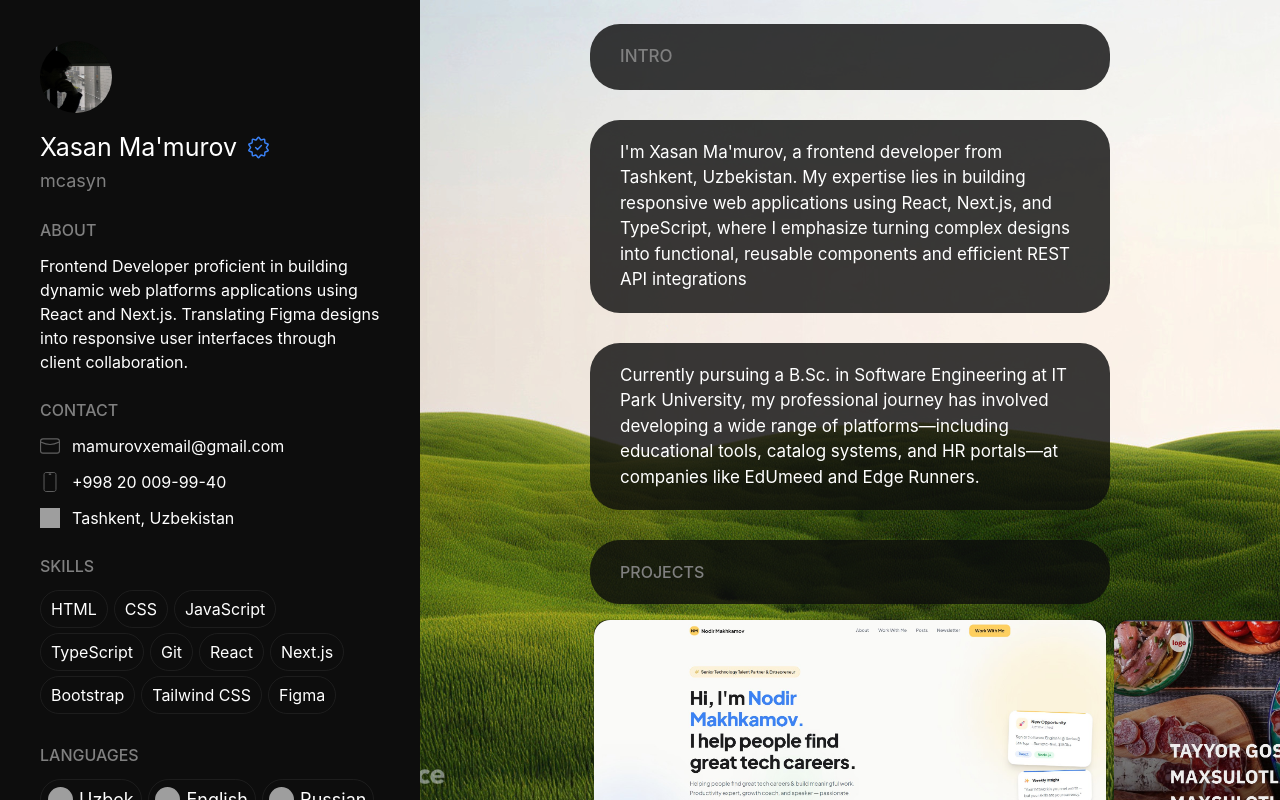
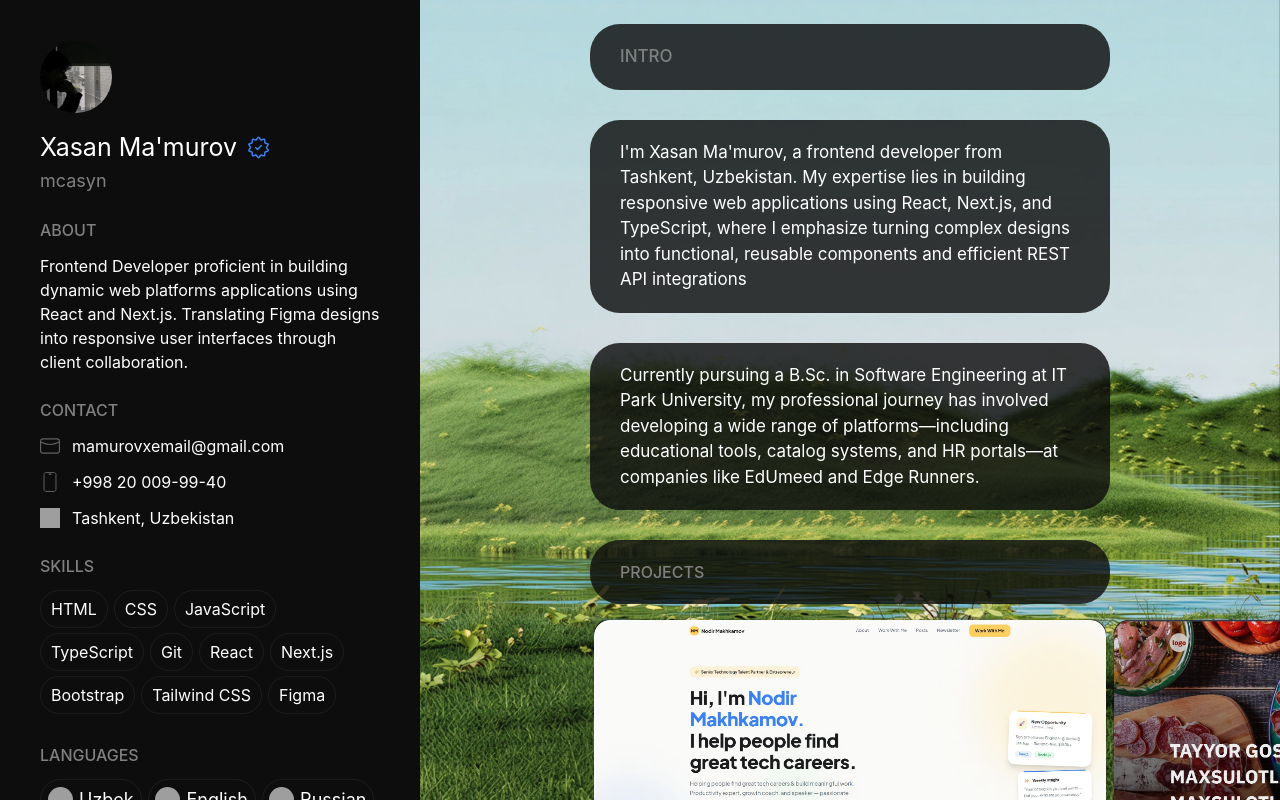
Before and after one commit to MXasan/portfolio-mcasyn, a React app: page / in a window 1280 px wide. Shown: the top 800 px of the page. Built offline with nearby package versions, Linux system fonts and the light colour scheme; grey boxes are pictures that could not be loaded; the HTML template or start-up script is replaced by a standard one.

Commit message:
fix: now it bg is fixed for ois macos also

```diff
--- a/src/app/App.css
+++ b/src/app/App.css
@@ -9,6 +9,7 @@
     background: #0D0D0D;
     /* height: 100vh; */
     max-width: 420px;
+    z-index: 1;
 }
 
 .left-side {
@@ -28,12 +29,30 @@
     background-position: center;
     background-attachment: fixed;
     overflow: hidden;
+    position: relative;
+
+}
+
+.bg-fixed {
+    position: fixed;
+    top: 0;
+    left: 0;
+    width: 100%;
+    height: 100%;
+    background-size: cover;
+    background-position: center;
+    background-color: #0D0D0D;
+    z-index: 0;
+}
+.right-side{
+    z-index: 1;
 }
 
 .forMobileParent {
     display: none;
     max-width: 520px;
 }
+
 
 @media screen and (max-width: 1100px) {
     .App {
@@ -65,25 +84,4 @@
     .forDesktop {
         display: none;
     }
-
-    /* .right {
-        background-attachment: scroll;
-    } */
-    .right {
-        position: relative;
-    }
-
-    .right::before {
-        content: '';
-        position: fixed;
-        /* fixed on the pseudo-element works */
-        top: 0;
-        left: 0;
-        width: 100%;
-        height: 100%;
-        background-image: url('your-image.jpg');
-        background-size: cover;
-        background-position: center;
-        z-index: -1;
-    }
 }
--- a/src/app/App.tsx
+++ b/src/app/App.tsx
@@ -10,6 +10,7 @@ function App() {
         <LeftSide />
       </div>
       <div className="right">
+        <div className="bg-fixed"></div>
         <RightSide />
       </div>
     </div>
--- a/src/rightSide/rightSideBgMaker.tsx
+++ b/src/rightSide/rightSideBgMaker.tsx
@@ -2,17 +2,14 @@ import { useEffect } from "react";
 
 const RightSideBgMaker = () => {
   useEffect(() => {
-    const rightSide = document.querySelector<HTMLElement>(".right");
-    const randomNum = Math.floor(Math.random() * 5) + 1;
-    if (randomNum >= 6) {
+    const rightSide = document.querySelector<HTMLElement>(".bg-fixed");
+    const randomNum = Math.floor(Math.random() * 4) + 1;
+    if (randomNum >= 3) {
       if (rightSide) rightSide.style.backgroundImage = "black";
     } else {
-      if (rightSide)
-        rightSide.style.backgroundImage = `url('bg/bg-${randomNum}.jpg')`;
+      if (rightSide) rightSide.style.backgroundImage = `url('bg/bg-${randomNum}.jpg')`;
     }
   }, []);
-
-  return null;
 };
 
 export default RightSideBgMaker;
```
